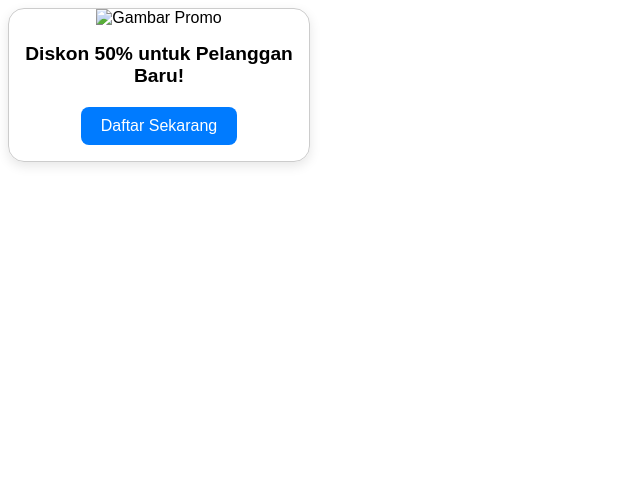
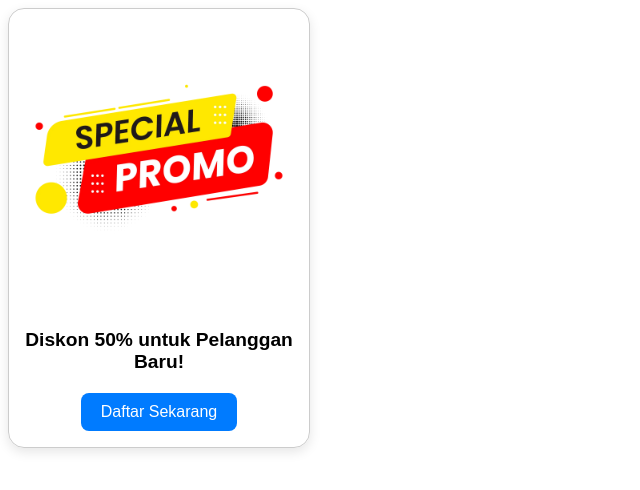
Before and after one commit to Darsa008/PerancanganWeb-DesainGrafis-BisDig-soal-No.4, a plain HTML site: page index.html in a window 1280 px wide. Shown: the whole page, without its empty margins (0-640 px from the left). Drawn offline with Linux system fonts and the light colour scheme.

Commit message:
Update index.html

```diff
--- a/index.html
+++ b/index.html
@@ -44,7 +44,7 @@
 <body>
 
   <div class="promo-card">
-    <img src="promo.jpg" alt="Gambar Promo" />
+    <img src="assets/promo.jpg.png" alt="Gambar Promo" />
     <h3>Diskon 50% untuk Pelanggan Baru!</h3>
     <button>Daftar Sekarang</button>
   </div>
```
